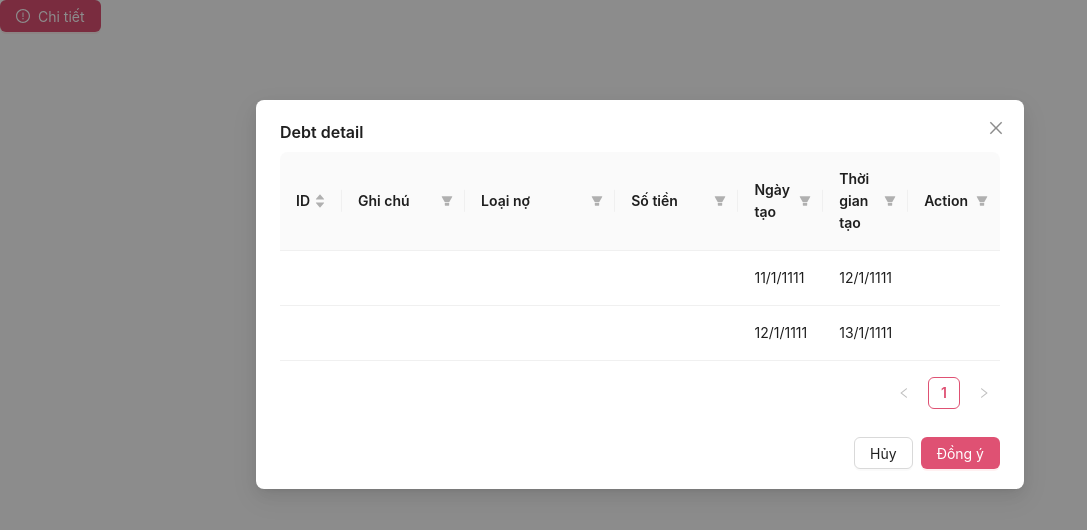
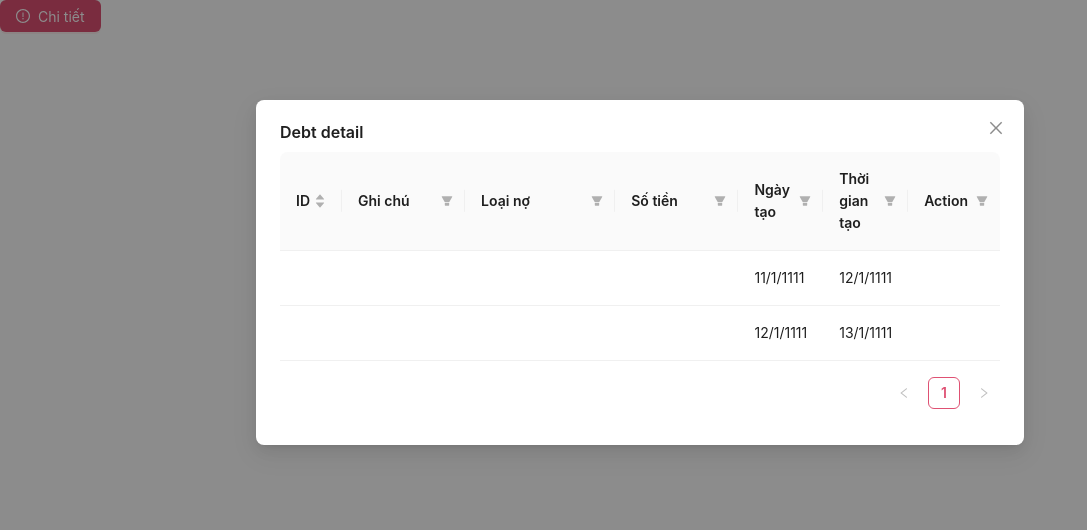
Before and after one commit to longnvse/fcredit-frontend, a React (Create React App) app: page /detail in a window 1280 px wide. Both pictures are taken after a click on the button "Chi tiết". Shown: the top 530 px of the page, without its empty margins (0-1087 px from the left). Built offline with nearby package versions, Linux system fonts and the light colour scheme.

Commit message:
deb detail

```diff
--- a/src/pages/debtor/debt-detail.js
+++ b/src/pages/debtor/debt-detail.js
@@ -1,22 +1,27 @@
 import React, { useState } from "react";
 import { Button, Modal } from "antd";
-import {ExclamationCircleOutlined} from '@ant-design/icons';
+import { ExclamationCircleOutlined } from "@ant-design/icons";
 import Tables from "./table_detail";
 const DebtDetail = () => {
-  const [isModalOpen, setIsModalOpen] = useState(false);
+  const [isModalOpen, setIsModalOpen] = useState(null);
   const showModal = () => {
     setIsModalOpen(true);
   };
   const handleOk = () => {
-    setIsModalOpen(false);
+    setIsModalOpen(null);
   };
   const handleCancel = () => {
-    setIsModalOpen(false);
+    setIsModalOpen(null);
   };
+
   return (
     <>
-      <Button type="primary" icon={<ExclamationCircleOutlined />} onClick={showModal}>
-      Chi tiết
+      <Button
+        type="primary"
+        icon={<ExclamationCircleOutlined />}
+        onClick={showModal}
+      >
+        Chi tiết
       </Button>
       <Modal
         width="60%"
@@ -24,6 +29,8 @@ const DebtDetail = () => {
         open={isModalOpen}
         onOk={handleOk}
         onCancel={handleCancel}
+        footer={null}
+        closable={true}
       >
         <Tables />
       </Modal>
```
